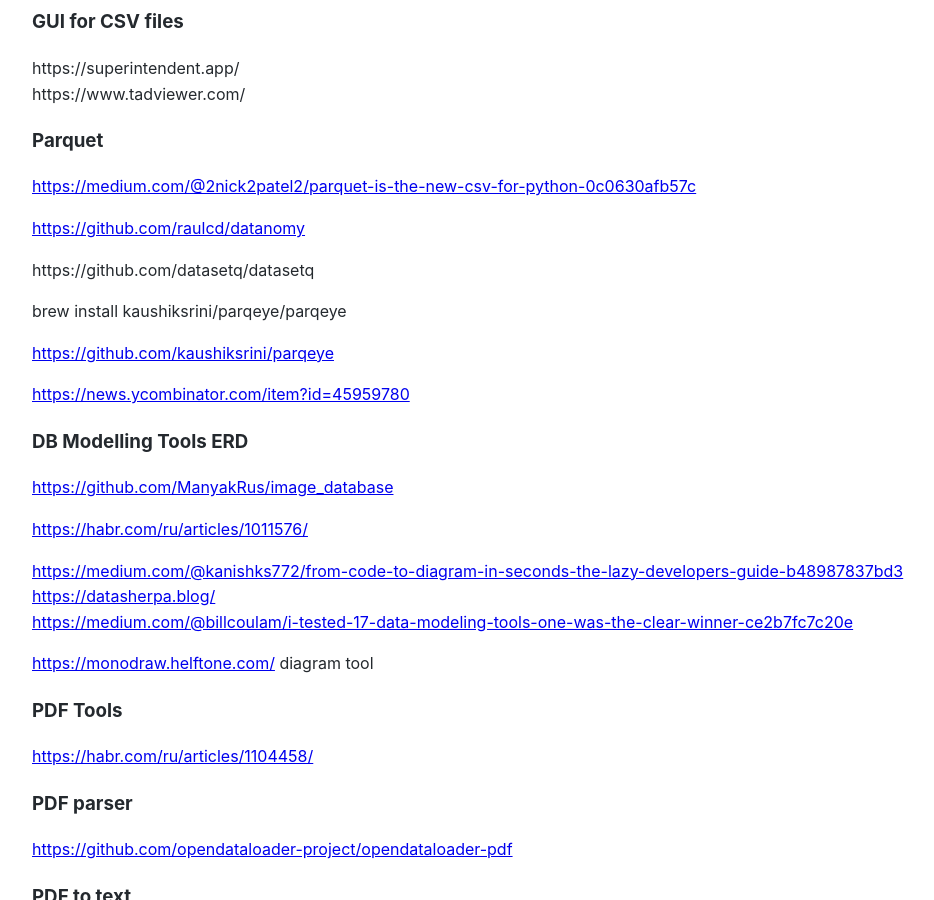
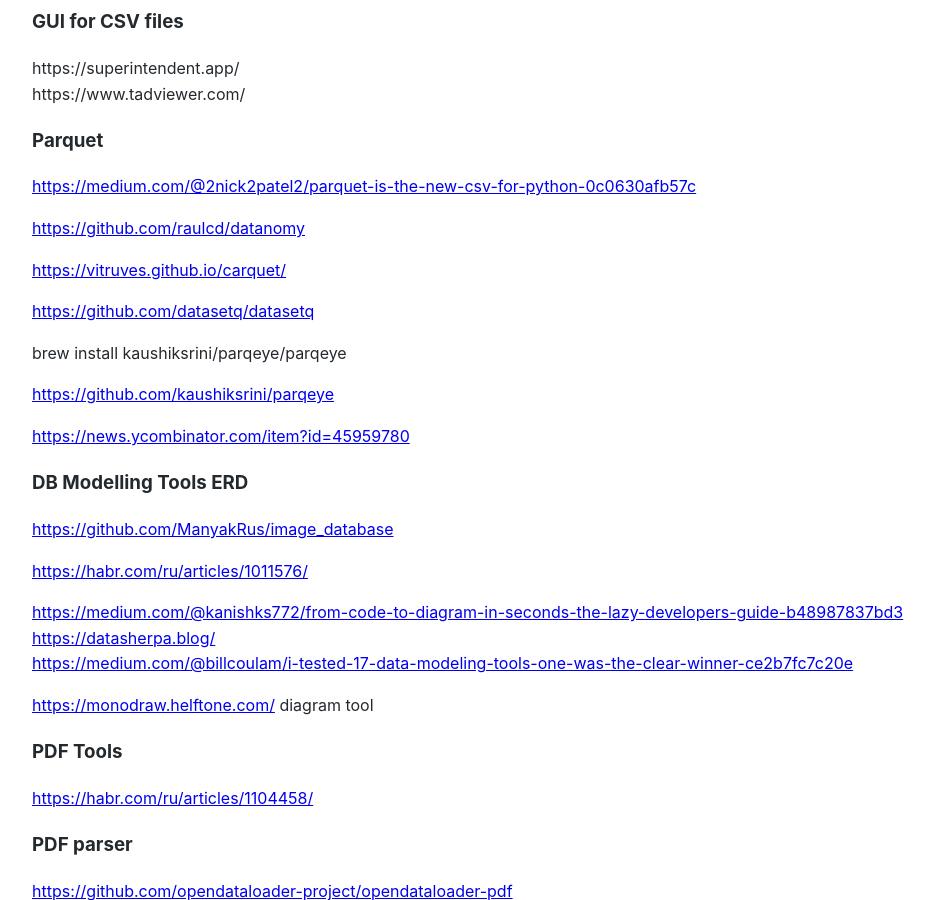
Before and after one commit to Michael-Lubinsky/michael-lubinsky.github.com, a Jekyll site: the page built from linux/programs.md, in a window 1280 px wide and 900 px high, scrolled down 1753 px. Shown: the whole window, without its empty margins (158-1092 px from the left). Built offline with Jekyll 4.4.1, drawn with Linux system fonts in a browser that asks for light colours; our own code applies the rules of GitHub Pages for plain Markdown files.

Commit message:
Update links in linux/programs.md
Added new links and updated existing ones in programs.md.

```diff
--- a/linux/programs.md
+++ b/linux/programs.md
@@ -89,7 +89,9 @@
 
 <https://github.com/raulcd/datanomy>
 
-https://github.com/datasetq/datasetq
+<https://vitruves.github.io/carquet/>
+
+<https://github.com/datasetq/datasetq>
 
 brew install kaushiksrini/parqeye/parqeye
 
```
